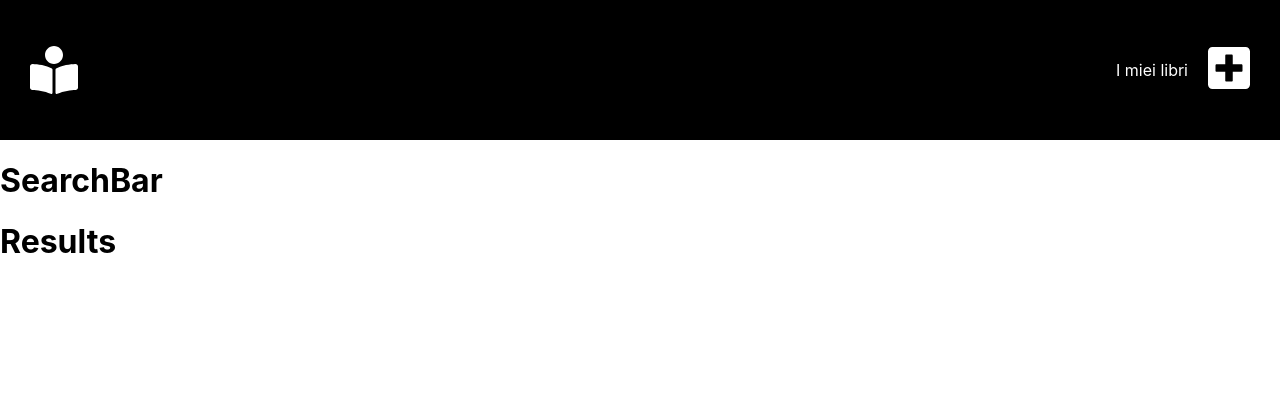
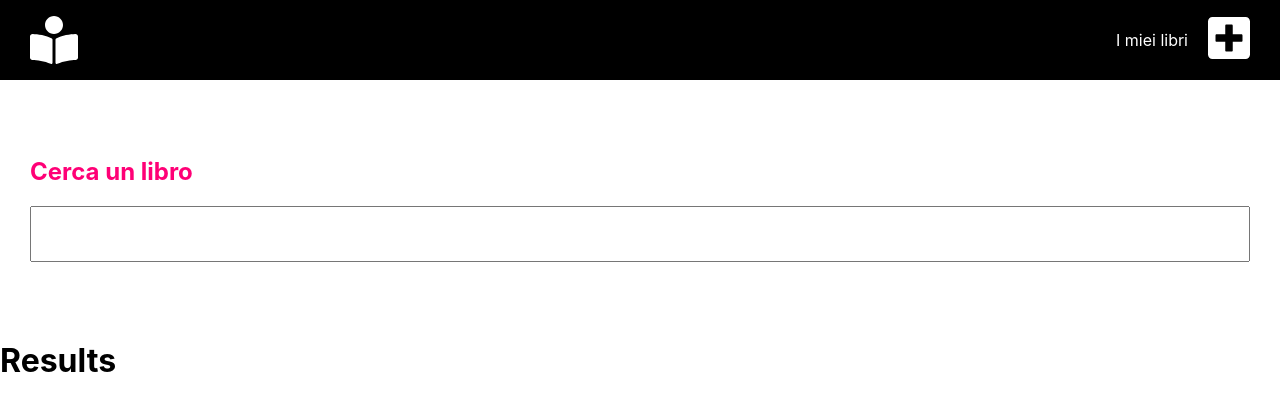
Before and after one commit to CarloTomaso/book_takeAway, a React (Create React App) app: page / in a window 1280 px wide. Shown: the top 410 px of the page. Built offline with nearby package versions, Linux system fonts and the light colour scheme.

Commit message:
prima impostazione componente SearchBar

```diff
--- a/src/components/Header.js
+++ b/src/components/Header.js
@@ -1,6 +1,6 @@
 import styles from '../style/Header.module.css';
 import { FontAwesomeIcon } from '@fortawesome/react-fontawesome';
-import { faBookReader, faPlusSquare, faPlus } from '@fortawesome/free-solid-svg-icons'
+import { faBookReader, faPlusSquare } from '@fortawesome/free-solid-svg-icons'
 
 const Header = () => {
     return (
--- a/src/components/SearchBar.js
+++ b/src/components/SearchBar.js
@@ -1,7 +1,10 @@
+import styles from '../style/SearchBar.module.css'
+
 const SearchBar = () => {
     return (
-        <div>
-            <h1>SearchBar</h1>
+        <div className={styles.container}>
+            <h2>Cerca un libro</h2>
+            <input type="text" />
         </div>
     )
 }
--- a/src/style/Header.module.css
+++ b/src/style/Header.module.css
@@ -3,7 +3,8 @@
     background: black;
     height: 10vh;
     color: white;
-    padding: 30px;
+    padding-left: 30px;
+    padding-right: 30px;
     justify-content: space-between;
     align-items: center;
 }
--- /dev/null
+++ b/src/style/SearchBar.module.css
@@ -0,0 +1,19 @@
+.container{
+
+    height: 30vh;
+    display: flex;
+    flex-direction: column;
+    padding-left: 30px;
+    padding-right: 30px;
+    justify-content: center;
+}
+
+input {
+    padding-left: 5px;
+    height: 50px;
+    font-size: 1rem;
+}
+h2 {
+    color: #FF0076;
+    margin-bottom: 20px;
+}
```
